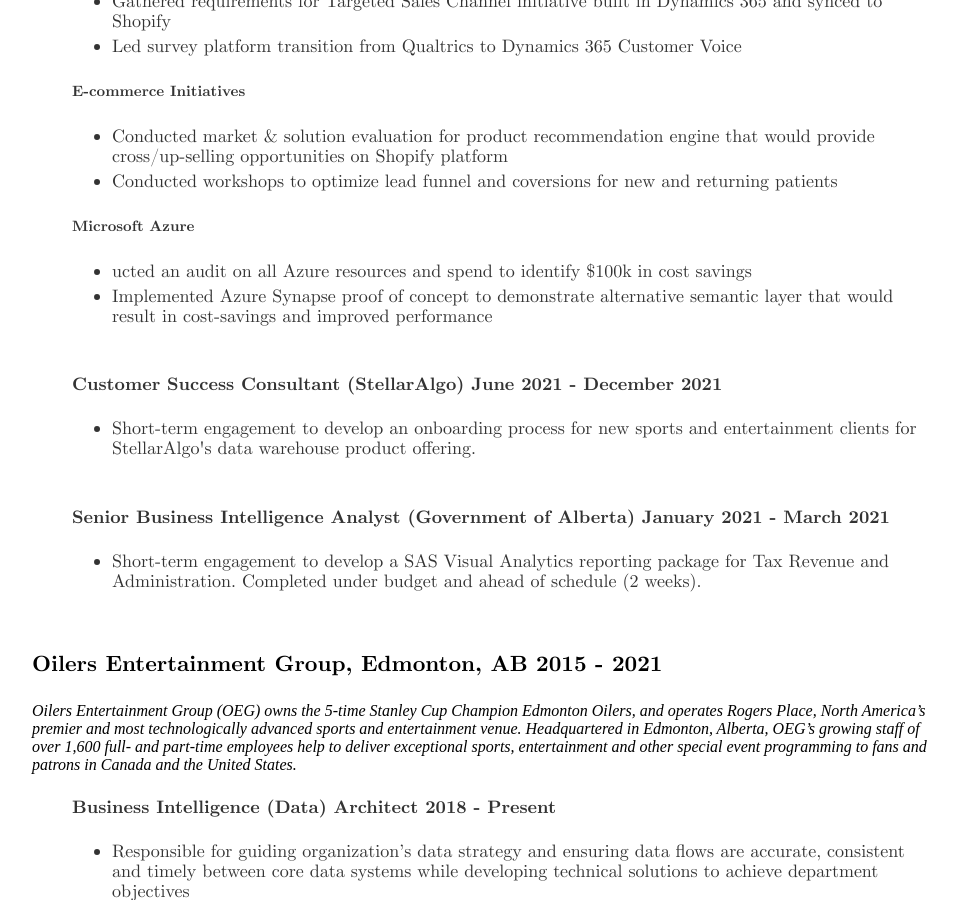
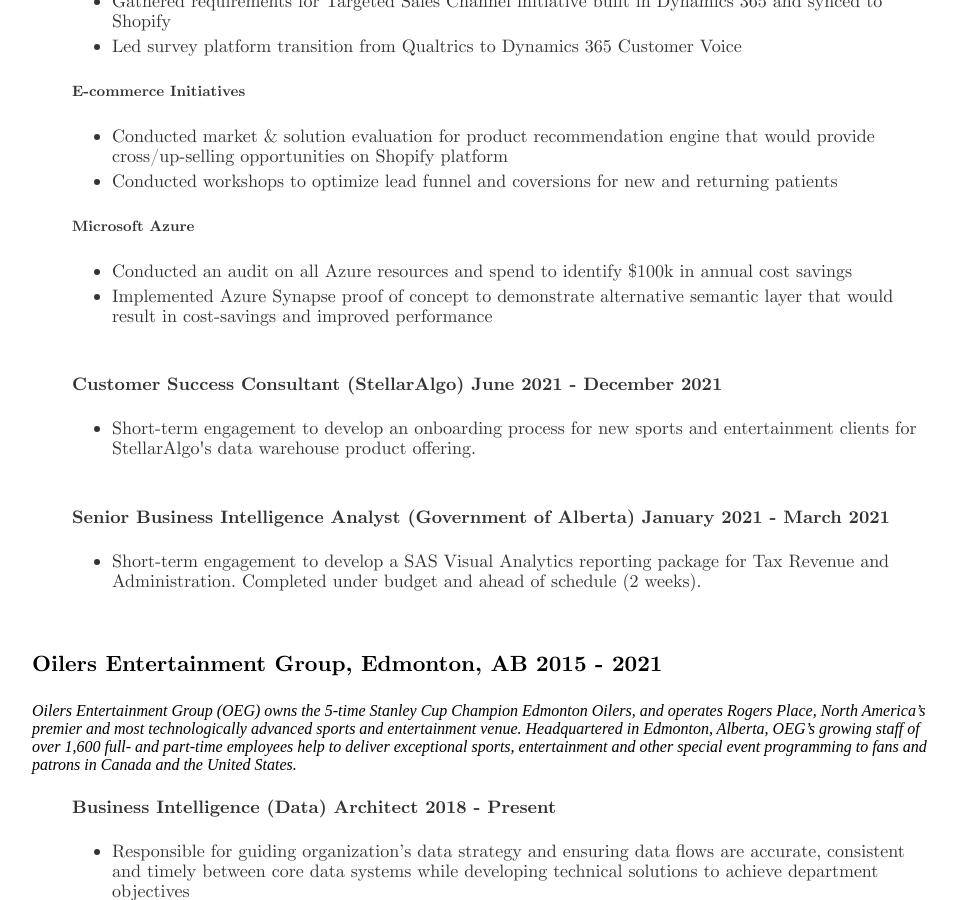
Before and after one commit to kassamkhakoo/kassamkhakoo.github.io, a Jekyll site: the page built from cv/index.html, in a window 1280 px wide and 900 px high, scrolled down 794 px. Shown: the whole window, without its empty margins (160-1118 px from the left). Built offline with Jekyll 4.4.1, drawn with Linux system fonts in a browser that asks for light colours.

Commit message:
Update index.html

```diff
--- a/cv/index.html
+++ b/cv/index.html
@@ -33,7 +33,7 @@
 		</ul>
 		<h5>Microsoft Azure</h5>
 		<ul style="list-style-type:disc">
-			<li>ucted an audit on all Azure resources and spend to identify $100k in cost savings</li>
+			<li>Conducted an audit on all Azure resources and spend to identify $100k in annual cost savings</li>
 			<li>Implemented Azure Synapse proof of concept to demonstrate alternative semantic layer that would result in cost-savings and improved performance</li>
 		</ul>
 		<br>
```
